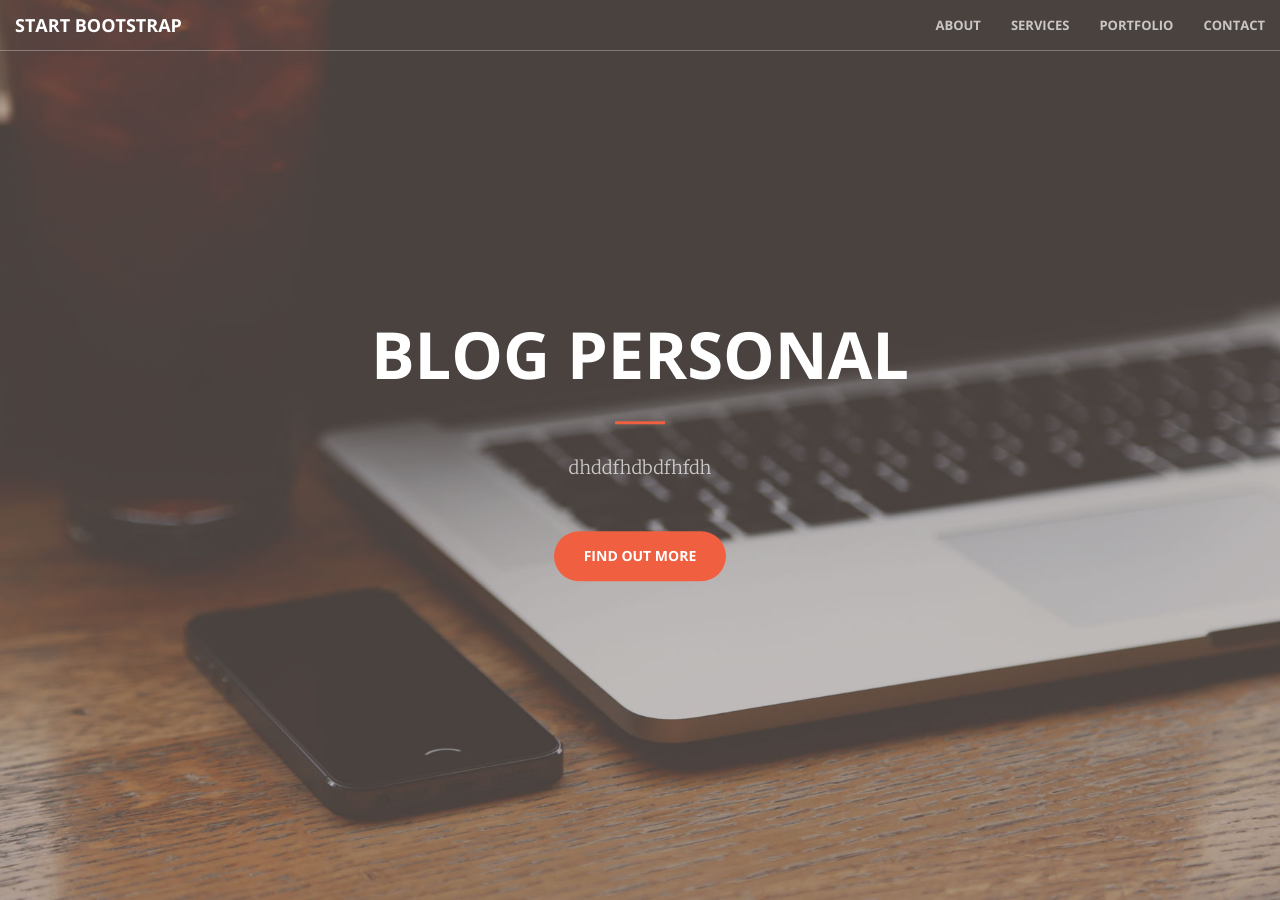
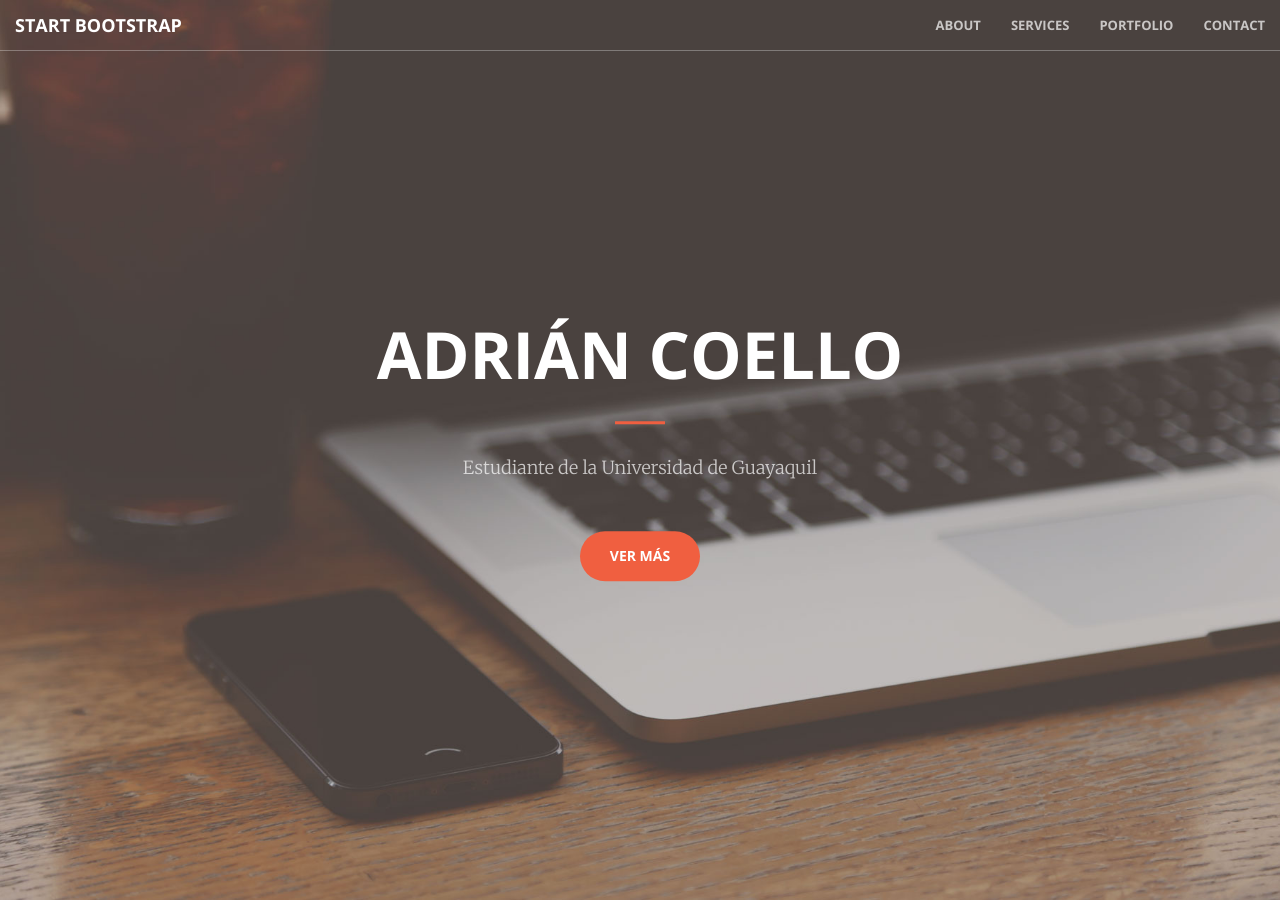
Before and after one commit to Vico2001/Vico01.github.io, a Jekyll site: the page built from index.html, in a window 1280 px wide and 900 px high. Built offline with Jekyll 4.4.1, drawn with Linux system fonts in a browser that asks for light colours.

Commit message:
Update header.html

```diff
--- a/_includes/header.html
+++ b/_includes/header.html
@@ -1,10 +1,10 @@
 <header>
     <div class="header-content">
         <div class="header-content-inner">
-            <h1>Blog Personal</h1>
+            <h1>Adrián Coello</h1>
             <hr>
-            <p>dhddfhdbdfhfdh</p>
-            <a href="#about" class="btn btn-primary btn-xl page-scroll">Find Out More</a>
+            <p>Estudiante de la Universidad de Guayaquil</p>
+            <a href="#about" class="btn btn-primary btn-xl page-scroll">Ver Más</a>
         </div>
     </div>
 </header>
```
